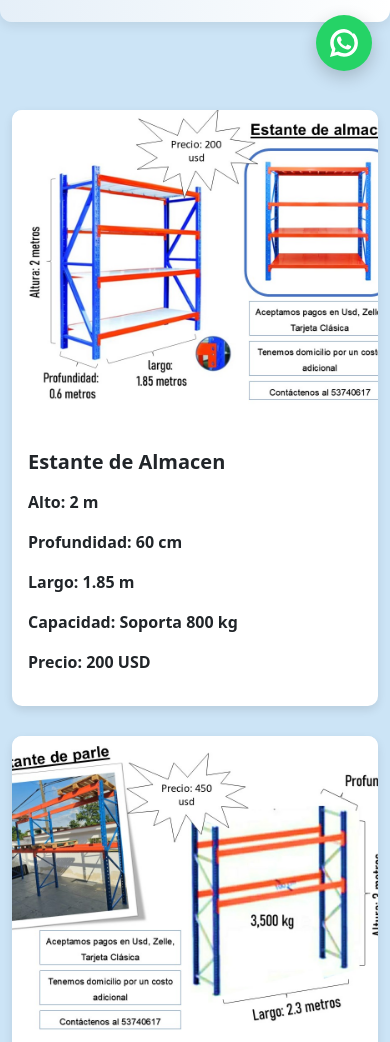
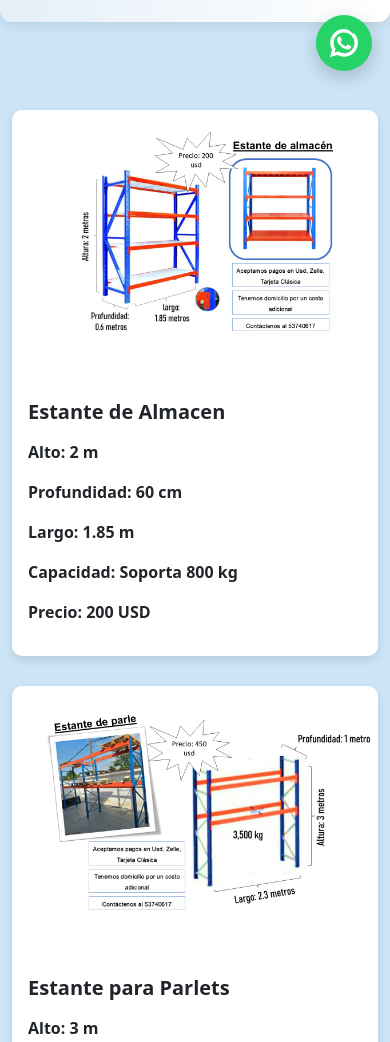
Before and after one commit to ernestojar/mi-web-gond, a plain HTML site: page index.html in a window 390 px wide. Shown: the part 755-1797 px from the top of the page. Drawn offline with nearby package versions, Linux system fonts and the light colour scheme.

Commit message:
Update index.html

```diff
--- a/index.html
+++ b/index.html
@@ -58,7 +58,11 @@
       height: 300px; /* aumenta el tamaño */
       object-fit: cover; /* recorta sin deformar */
     }
-
+    @media (max-width: 768px) {
+    .card img {
+    max-height: 250px; /* menos altura en móviles */
+    object-fit: contain; /* no cortar imagen */
+   }
     .card-body {
       text-align: left;
     }
```
